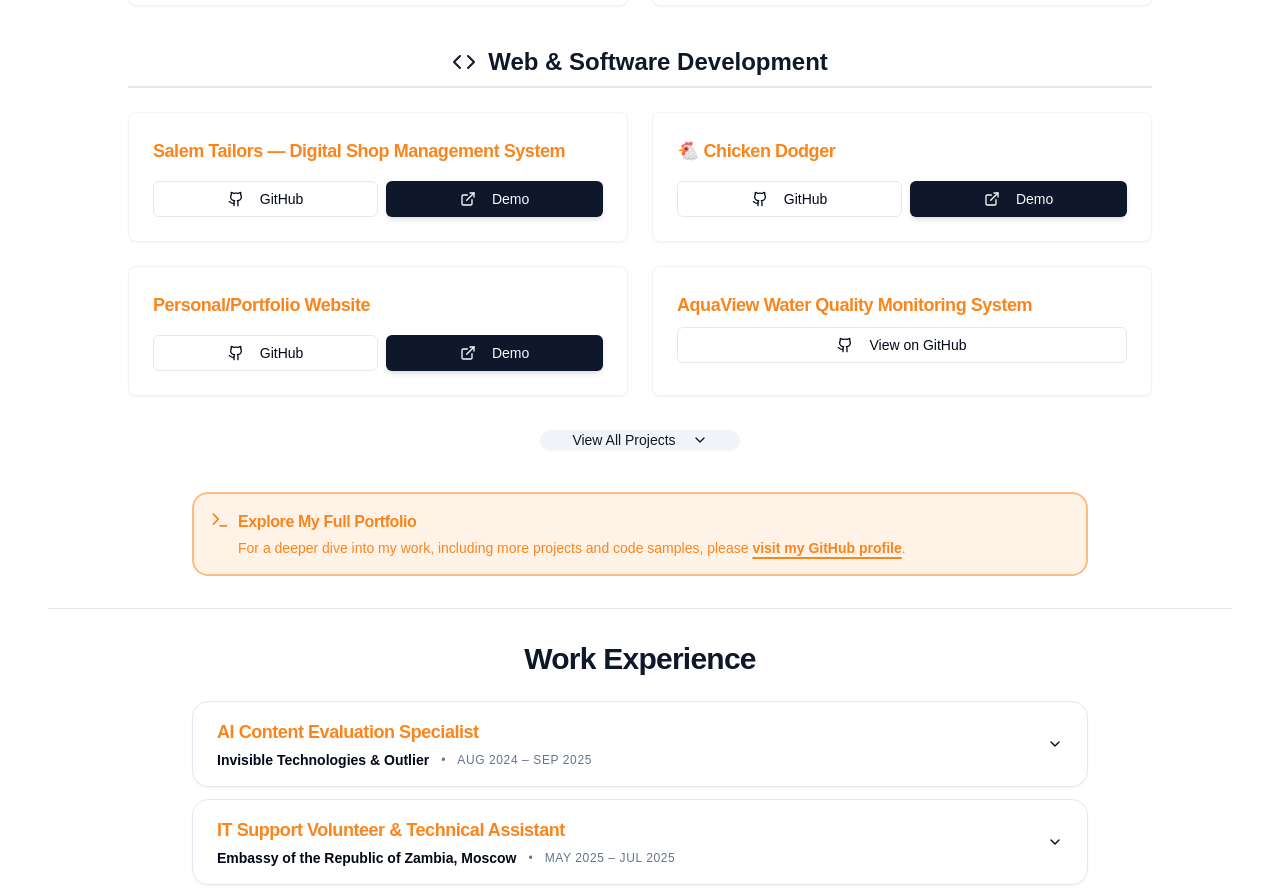
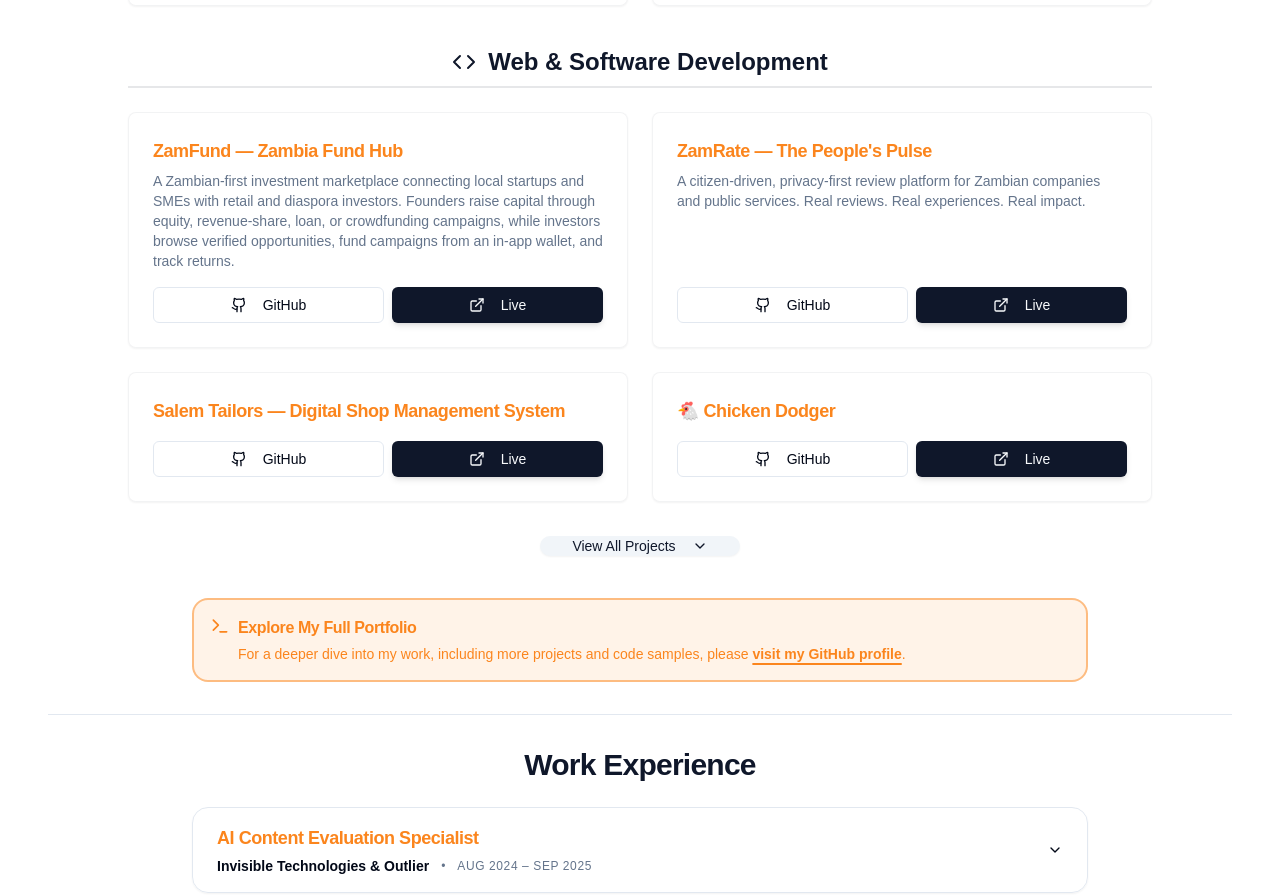
Before and after one commit to MS0C54073/muzoprof, a Next.js app: page / in a window 1280 px wide. Shown: the part 2944-3840 px from the top of the page. Built offline with nearby package versions, Linux system fonts and the light colour scheme.

Commit message:
Projects section updated

```diff
--- a/src/app/page.tsx
+++ b/src/app/page.tsx
@@ -116,6 +116,18 @@ const projects = [
     title: 'ai-chatBot using AI SDK by Vercel',
     link: 'https://github.com/MS0C54073/ai-chatBot_muzoGPT',
     category: 'AI/ML'
+  },
+  {
+    title: 'ZamFund — Zambia Fund Hub',
+    link: 'https://github.com/MS0C54073/zamfundhub',
+    demo: 'https://zamfundhub.lovable.app/',
+    description: 'A Zambian-first investment marketplace connecting local startups and SMEs with retail and diaspora investors. Founders raise capital through equity, revenue-share, loan, or crowdfunding campaigns, while investors browse verified opportunities, fund campaigns from an in-app wallet, and track returns.',
+  },
+  {
+    title: 'ZamRate — The People\'s Pulse',
+    link: 'https://github.com/MS0C54073/zamrate',
+    demo: 'https://zamrate.lovable.app',
+    description: 'A citizen-driven, privacy-first review platform for Zambian companies and public services. Real reviews. Real experiences. Real impact.',
   },
   {
     title: 'Salem Tailors — Digital Shop Management System',
@@ -986,6 +998,11 @@ export default function Home() {
                         <CardTitle className="text-accent group-hover:text-primary transition-colors text-base md:text-lg font-bold leading-tight">
                           <TranslatedText text={project.title} />
                         </CardTitle>
+                        {(project as any).description && (
+                          <p className="text-xs md:text-sm text-muted-foreground mt-1 leading-relaxed">
+                            <TranslatedText text={(project as any).description} />
+                          </p>
+                        )}
                       </CardHeader>
                       <CardContent className="flex-grow flex items-end">
                         <div className="mt-2 flex w-full gap-2">
@@ -998,7 +1015,7 @@ export default function Home() {
                             <Button asChild variant="default" size="sm" className="flex-grow shadow-md">
                                 <a href={(project as any).demo} target="_blank" rel="noopener noreferrer">
                                     <ExternalLink className="mr-2 h-4 w-4" />
-                                    <TranslatedText text="Demo" />
+                                    <TranslatedText text="Live" />
                                 </a>
                             </Button>
                         </div>
```
